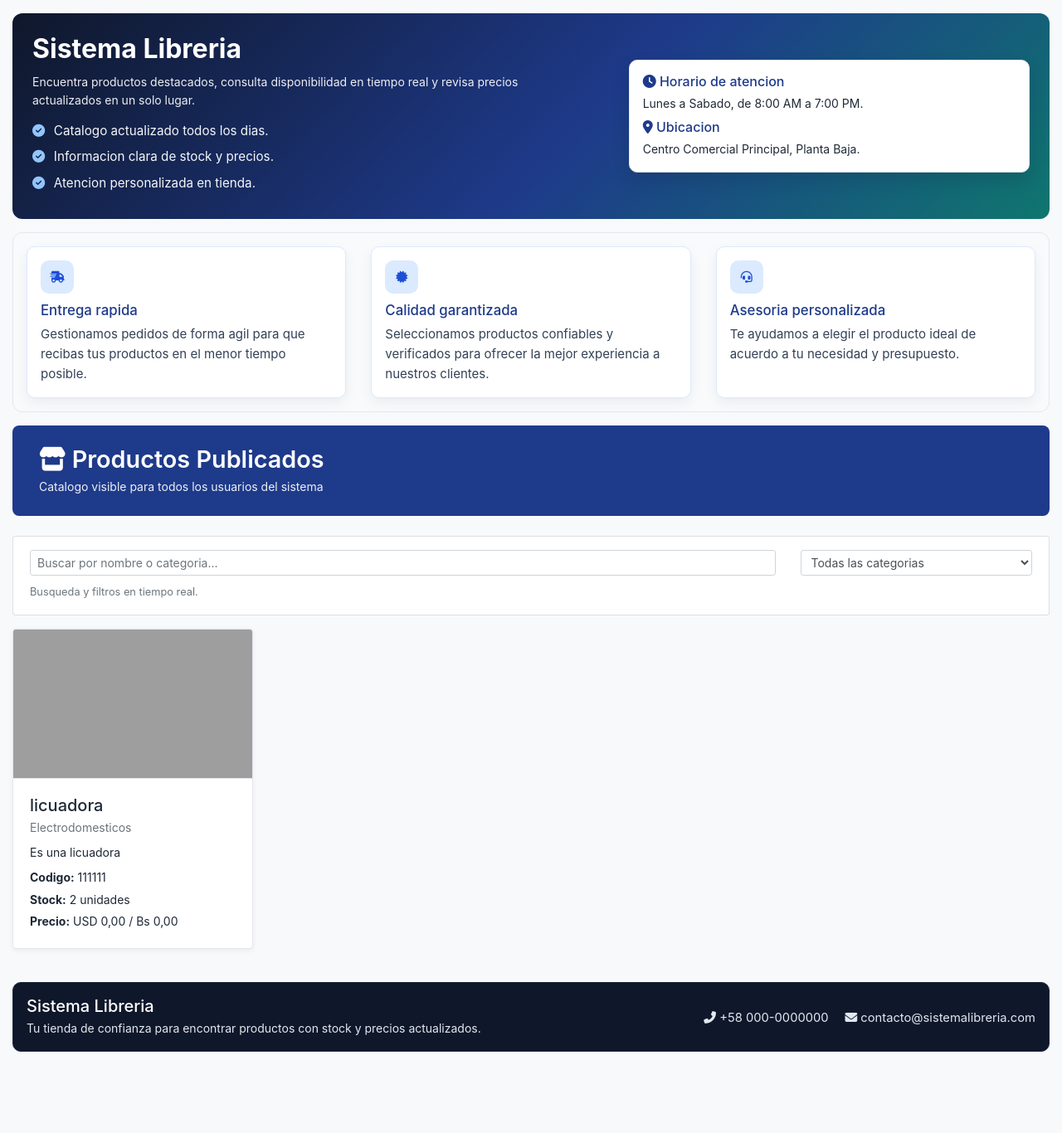
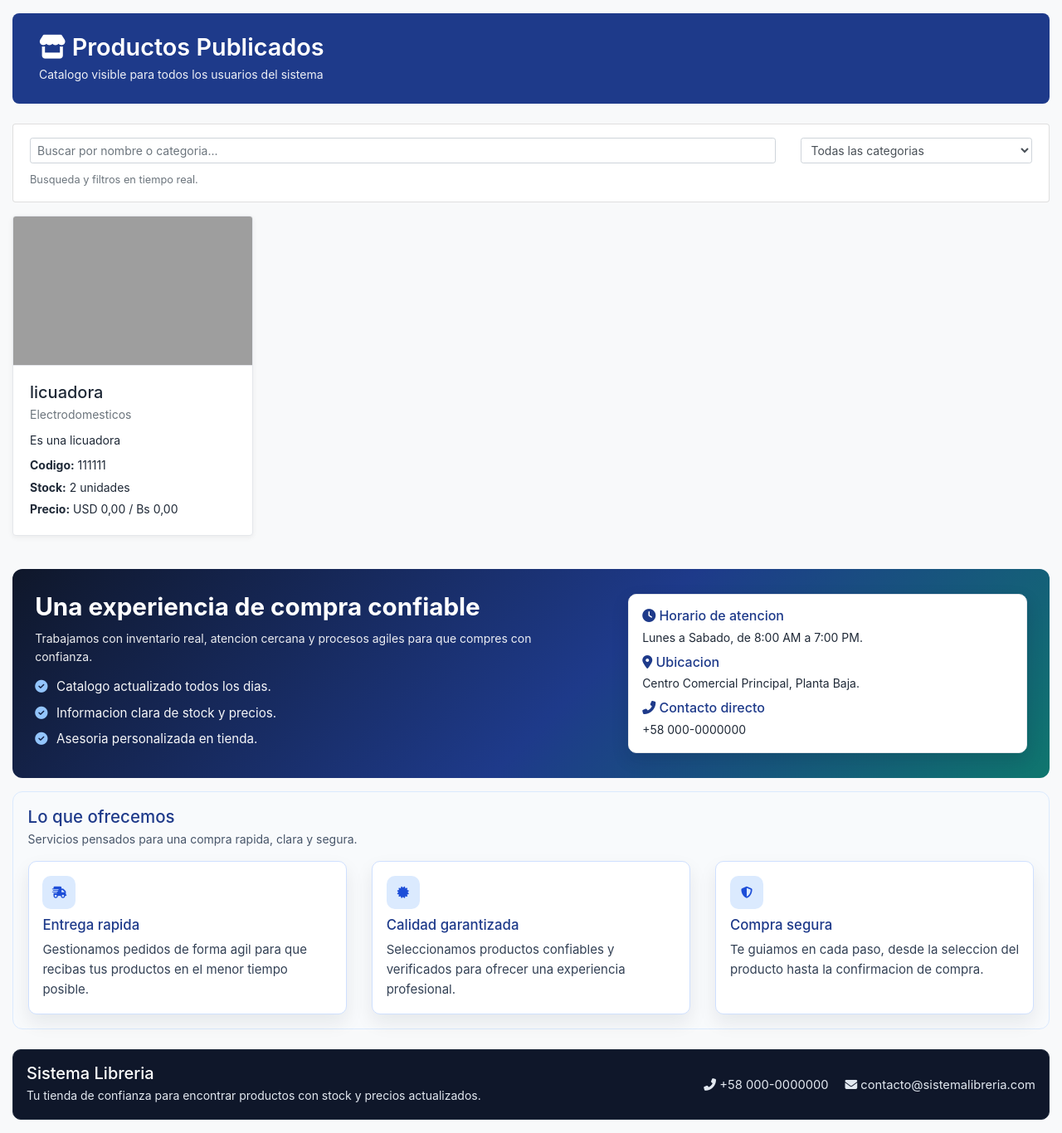
Before and after one commit to Guilder23/Sistema-Libreria, a Django app: page / in a window 1280 px wide. Shown: the part 66-1432 px from the top of the page at 83% size. Before the commit the page ends 1334 px from the top, so only its background shows below. Run offline with Django 4.2, Linux system fonts and the light colour scheme; data comes from the database, SQL or seed files in the repository; both versions use the stored data as it was after the commit; some libraries are stand-ins or nearby versions; grey boxes are pictures that could not be loaded.

Commit message:
Cambios en el inicio

```diff
--- a/static/css/core/inicio.css
+++ b/static/css/core/inicio.css
@@ -29,12 +29,12 @@
 .landing-hero {
     background: linear-gradient(135deg, #0f172a 0%, #1e3a8a 55%, #0f766e 100%);
     border-radius: 12px;
-    padding: 1.5rem;
+    padding: 1.7rem;
     color: #fff;
 }
 
 .landing-titulo {
-    font-size: 2rem;
+    font-size: 1.85rem;
     font-weight: 700;
     margin-bottom: 0.6rem;
 }
@@ -84,12 +84,40 @@
     padding: 1rem;
 }
 
+.info-profesional {
+    background: #f8fafc;
+    border: 1px solid #dbeafe;
+    border-radius: 12px;
+    padding: 1.1rem;
+}
+
+.info-profesional-header {
+    margin-bottom: 0.9rem;
+}
+
+.info-profesional-header h3 {
+    font-size: 1.28rem;
+    margin: 0 0 0.25rem;
+    color: #1e3a8a;
+}
+
+.info-profesional-header p {
+    margin: 0;
+    color: #475569;
+}
+
 .servicio-card {
     background: #fff;
-    border: 1px solid #dbeafe;
+    border: 1px solid #cfe0ff;
     border-radius: 10px;
-    padding: 1rem;
-    box-shadow: 0 6px 16px rgba(15, 23, 42, 0.06);
+    padding: 1.05rem;
+    box-shadow: 0 10px 22px rgba(15, 23, 42, 0.08);
+    transition: transform 0.2s ease, box-shadow 0.2s ease;
+}
+
+.servicio-card:hover {
+    transform: translateY(-4px);
+    box-shadow: 0 14px 28px rgba(15, 23, 42, 0.12);
 }
 
 .servicio-card h4 {
--- a/templates/core/inicio.html
+++ b/templates/core/inicio.html
@@ -26,56 +26,6 @@
 {% endif %}
 
 <div class="container-fluid py-3">
-    {% if not user.is_authenticated %}
-    <section class="landing-hero mb-3">
-        <div class="row align-items-center">
-            <div class="col-lg-7 mb-3 mb-lg-0">
-                <h1 class="landing-titulo">Sistema Libreria</h1>
-                <p class="landing-texto">Encuentra productos destacados, consulta disponibilidad en tiempo real y revisa precios actualizados en un solo lugar.</p>
-                <ul class="landing-puntos">
-                    <li><i class="fas fa-check-circle"></i> Catalogo actualizado todos los dias.</li>
-                    <li><i class="fas fa-check-circle"></i> Informacion clara de stock y precios.</li>
-                    <li><i class="fas fa-check-circle"></i> Atencion personalizada en tienda.</li>
-                </ul>
-            </div>
-            <div class="col-lg-5">
-                <div class="landing-info-card">
-                    <h5><i class="fas fa-clock"></i> Horario de atencion</h5>
-                    <p class="mb-2">Lunes a Sabado, de 8:00 AM a 7:00 PM.</p>
-                    <h5><i class="fas fa-map-marker-alt"></i> Ubicacion</h5>
-                    <p class="mb-0">Centro Comercial Principal, Planta Baja.</p>
-                </div>
-            </div>
-        </div>
-    </section>
-
-    <section class="landing-servicios mb-3">
-        <div class="row">
-            <div class="col-lg-4 mb-3 mb-lg-0">
-                <article class="servicio-card h-100">
-                    <div class="servicio-icono"><i class="fas fa-shipping-fast"></i></div>
-                    <h4>Entrega rapida</h4>
-                    <p>Gestionamos pedidos de forma agil para que recibas tus productos en el menor tiempo posible.</p>
-                </article>
-            </div>
-            <div class="col-lg-4 mb-3 mb-lg-0">
-                <article class="servicio-card h-100">
-                    <div class="servicio-icono"><i class="fas fa-certificate"></i></div>
-                    <h4>Calidad garantizada</h4>
-                    <p>Seleccionamos productos confiables y verificados para ofrecer la mejor experiencia a nuestros clientes.</p>
-                </article>
-            </div>
-            <div class="col-lg-4">
-                <article class="servicio-card h-100">
-                    <div class="servicio-icono"><i class="fas fa-headset"></i></div>
-                    <h4>Asesoria personalizada</h4>
-                    <p>Te ayudamos a elegir el producto ideal de acuerdo a tu necesidad y presupuesto.</p>
-                </article>
-            </div>
-        </div>
-    </section>
-    {% endif %}
-
     <div class="page-header">
         <div class="page-header-content">
             <h1 class="page-title"><i class="fas fa-store"></i> Productos Publicados</h1>
@@ -158,6 +108,62 @@
     </nav>
     {% endif %}
 
+    {% if not user.is_authenticated %}
+    <section class="landing-hero mt-4 mb-3">
+        <div class="row align-items-center">
+            <div class="col-lg-7 mb-3 mb-lg-0">
+                <h2 class="landing-titulo">Una experiencia de compra confiable</h2>
+                <p class="landing-texto">Trabajamos con inventario real, atencion cercana y procesos agiles para que compres con confianza.</p>
+                <ul class="landing-puntos">
+                    <li><i class="fas fa-check-circle"></i> Catalogo actualizado todos los dias.</li>
+                    <li><i class="fas fa-check-circle"></i> Informacion clara de stock y precios.</li>
+                    <li><i class="fas fa-check-circle"></i> Asesoria personalizada en tienda.</li>
+                </ul>
+            </div>
+            <div class="col-lg-5">
+                <div class="landing-info-card">
+                    <h5><i class="fas fa-clock"></i> Horario de atencion</h5>
+                    <p class="mb-2">Lunes a Sabado, de 8:00 AM a 7:00 PM.</p>
+                    <h5><i class="fas fa-map-marker-alt"></i> Ubicacion</h5>
+                    <p class="mb-2">Centro Comercial Principal, Planta Baja.</p>
+                    <h5><i class="fas fa-phone-alt"></i> Contacto directo</h5>
+                    <p class="mb-0">+58 000-0000000</p>
+                </div>
+            </div>
+        </div>
+    </section>
+
+    <section class="info-profesional mb-3">
+        <div class="info-profesional-header">
+            <h3>Lo que ofrecemos</h3>
+            <p>Servicios pensados para una compra rapida, clara y segura.</p>
+        </div>
+        <div class="row">
+            <div class="col-lg-4 mb-3 mb-lg-0">
+                <article class="servicio-card h-100">
+                    <div class="servicio-icono"><i class="fas fa-shipping-fast"></i></div>
+                    <h4>Entrega rapida</h4>
+                    <p>Gestionamos pedidos de forma agil para que recibas tus productos en el menor tiempo posible.</p>
+                </article>
+            </div>
+            <div class="col-lg-4 mb-3 mb-lg-0">
+                <article class="servicio-card h-100">
+                    <div class="servicio-icono"><i class="fas fa-certificate"></i></div>
+                    <h4>Calidad garantizada</h4>
+                    <p>Seleccionamos productos confiables y verificados para ofrecer una experiencia profesional.</p>
+                </article>
+            </div>
+            <div class="col-lg-4">
+                <article class="servicio-card h-100">
+                    <div class="servicio-icono"><i class="fas fa-shield-alt"></i></div>
+                    <h4>Compra segura</h4>
+                    <p>Te guiamos en cada paso, desde la seleccion del producto hasta la confirmacion de compra.</p>
+                </article>
+            </div>
+        </div>
+    </section>
+    {% endif %}
+
     <div class="modal fade" id="modalProductoInicio" tabindex="-1" role="dialog" aria-hidden="true">
         <div class="modal-dialog modal-lg" role="document">
             <div class="modal-content">
```
Also changed, not shown: db.sqlite3.
